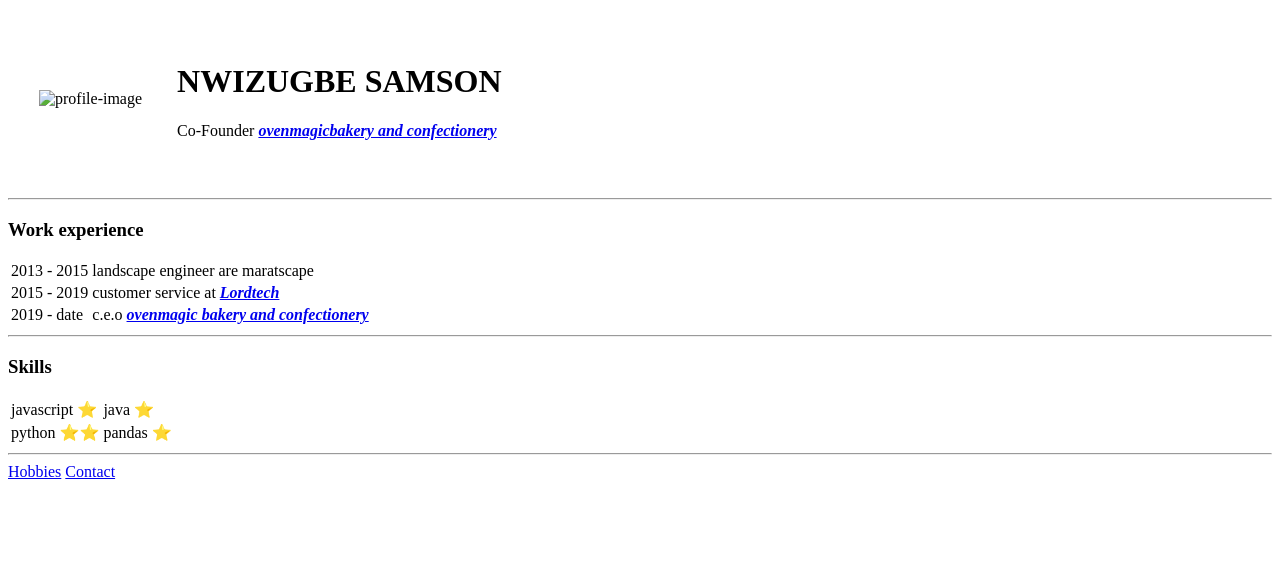
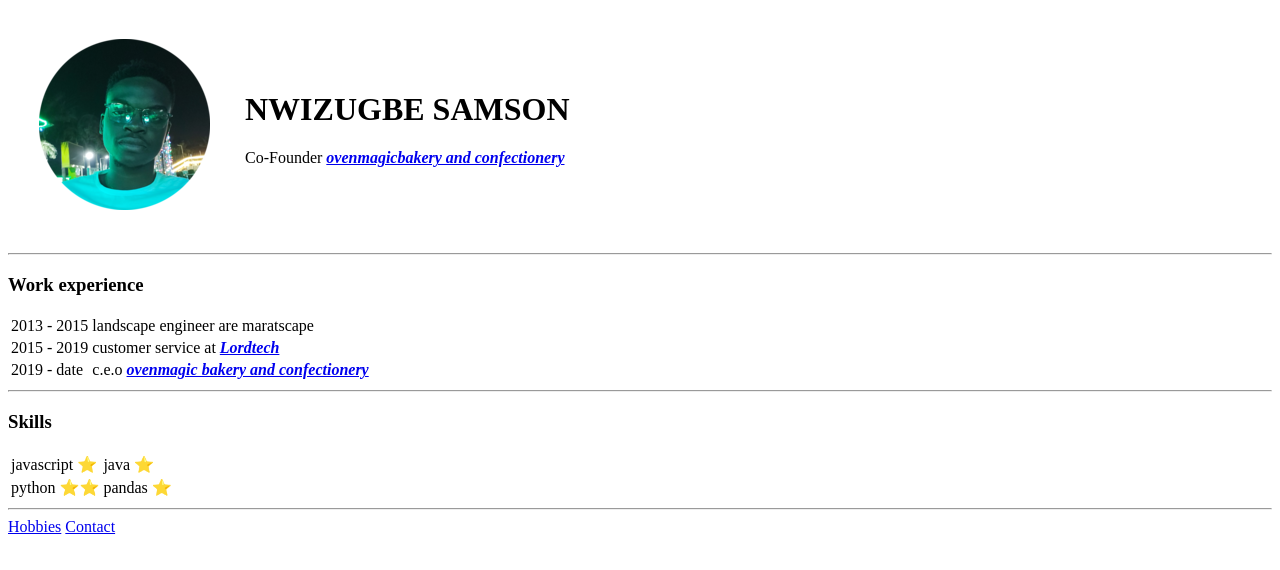
Before and after one commit to nwizugbesamson/resume, a plain HTML site: page index.html in a window 1280 px wide. Drawn offline with Linux system fonts and the light colour scheme.

Commit message:
updated profile image

```diff
--- a/index.html
+++ b/index.html
@@ -18,7 +18,7 @@
     <table cellspacing="30">
         <tr>
             <td>
-                <img src="profile-photo.png", alt="profile-image">
+                <img src="profile-image.png", alt="profile-image">
             </td>
             <td>
                 <table>
```
